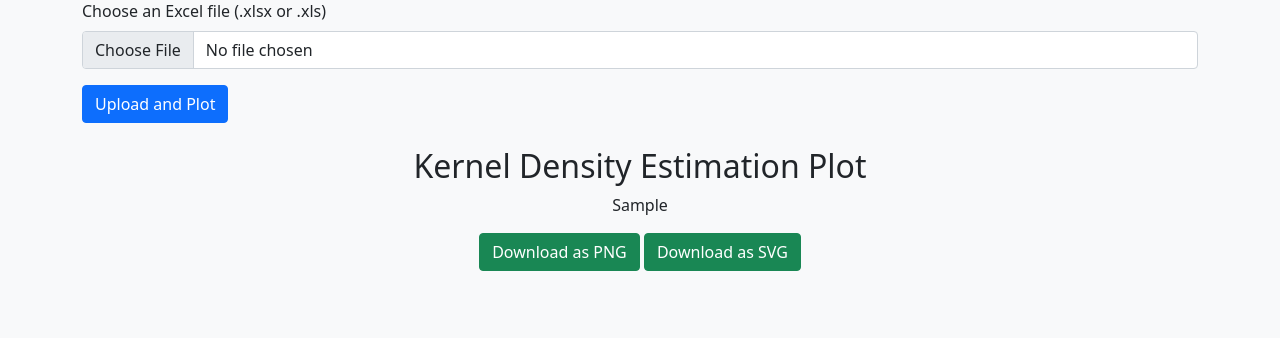
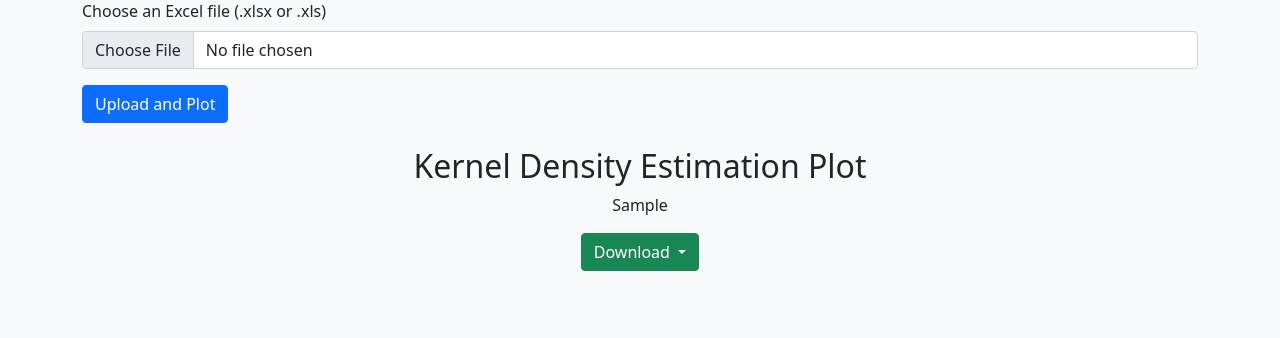
Before and after one commit to nielrya4/DZtools_web, a Flask app: template templates/index.html in a window 1280 px wide. Shown: the part 121-459 px from the top of the page. Run offline with Flask 3, Linux system fonts and the light colour scheme; the template is opened without the code that fills it: most values are stand-ins (such as "Sample title", 1, 10 or a date in 2020).

Commit message:
Added support for PDF and EPS download. Streamlined code including abstracting some functions to libraries Streamlined downloads interface by using a dropdown button instead of 4 buttons.

```diff
--- a/app.py
+++ b/app.py
@@ -1,13 +1,14 @@
 import openpyxl
 import numpy as np
 import secrets
-from io import BytesIO
-from matplotlib.figure import Figure
+import pdp
+import downloads
+import files
 from flask import (Flask, render_template, request, redirect, url_for, flash, Response, session)
 
 
 UPLOAD_FOLDER = 'uploads'                           #Set up some global standards
-ALLOWED_EXTENSIONS = {'xlsx', 'xls'}                #Only accept xlsx and xls files
+
 
 
 app = Flask(__name__)                               #Configure the app to use...
@@ -15,7 +16,7 @@ app.config['UPLOAD_FOLDER'] = UPLOAD_FOLDER         #   the upload folder
 app.config['SECRET_KEY'] = secrets.token_hex(16)    #   and a new secret key for each session
 
 
-@app.route('/', methods=['GET', 'POST'])            #Our main loop
+@app.route('/', methods=['GET', 'POST'])       #Our main loop
 def main():
     graph_data = None                               #Set up a place for our eventual graph data
 
@@ -30,12 +31,12 @@ def main():
             flash('No selected file')               #Say so
             return redirect(request.url)            #And reload
 
-        if file and allowed_file(file.filename):    #If we got a file AND it is allowed,
+        if file and files.allowed_file(file.filename):    #If we got a file AND it is allowed,
             try:                                    #Let's try to...
-                data, sigma = read_excel(file)      #Read the excell file into data and sigma (uncertainty)
+                data, sigma = files.read_excel(file)      #Read the excell file into data and sigma (uncertainty)
                 session['data'] = data              #Store data in the session
                 session['sigma'] = sigma            #Store sigma in the session
-                graph_data = plotKDE(data, sigma)   #Get our x and y coordinates and store them in graph_data
+                graph_data = pdp.plot_pdp(data, sigma)   #Get our x and y coordinates and store them in graph_data
             except ValueError as e:                 #If it fails,
                 flash(str(e))                       #Send an error
                 return redirect(request.url)        #Reload
@@ -43,87 +44,20 @@ def main():
     return render_template('index.html', graph_data=graph_data) #If it passes, add our graph data to index.html
 
 
-def allowed_file(filename):                                     #Checks if the filenames are good or not.
-    return '.' in filename and filename.rsplit('.', 1)[1].lower() in ALLOWED_EXTENSIONS
 
 
-def read_excel(file):                                           #Read in an Excel file, and output data and sigma
-    data = []                                                   #Data is a 1-D array
-    sigma = []                                                  #And so is sigma
-    try:                                                        #Try to read in the data of an excel file
-        wb = openpyxl.load_workbook(file, read_only=True)
-        sheet = wb.active                                       #For every row
-        for row in sheet.iter_rows(min_row=2, values_only=True):
-            data.append(row[0])                                 #Data is the first column
-            sigma.append(row[1])                                #And sigma is the second.  TODO: Make data even columns and sigma odd columns
-    except Exception as e:                                      #If something goes wrong...
-        raise ValueError(f"Error reading Excel file: {e}")      #Throw an error
-    return data, sigma                                          #Otherwise return our arrays of data and sigma
 
 
-def plotKDE(data, sigma):
-    fig = Figure(figsize=(8, 6), dpi=100)                       #Build the graph based on matplotlib's Figure
-    plt = fig.subplots()
-    kde_result = kernel_density_estimation(data, sigma)         #Calculate the (x,y) points from our data and uncertainty
-    x_values = kde_result[:, 0]                                 #Separate x and y values
-    y_values = kde_result[:, 1]
-    plt.plot(x_values, y_values, label='KDE')                   #Plot our graph
-    plt.legend()                                                #Make it have a legend
-    buf = BytesIO()                                             #Declare a temporary buffer
-    fig.savefig(buf, format="svg", bbox_inches="tight")         #Save the figure as SVG
-    data = buf.getvalue().decode("utf-8")
-    return f"<div>{data}</div>"                                 #Decode the svg on the webpage
+@app.route('/download', methods=['GET'])                   #Handles when we tell the backend to download something to the user
+def download_plot():
+    format = request.args.get('format', 'png')
 
+    if format in {'png', 'svg', 'pdf', 'eps'}:
+        return downloads.download_image_from_session(format=format, filename=f'plot.{format}')
+    else:
+        flash('Invalid download format')
+        return redirect(url_for('main'))
 
-def download_image_from_session(format, filename):              #Send an image from the backend to the user
-    data = session.get('data', [])                              #Retrieve our data from the current session
-    sigma = session.get('sigma', 1)                             #And retrieve our uncertainty too
-
-    fig = Figure(figsize=(8, 6), dpi=300)                       #Set up a figure with extremely high resolution
-    plt = fig.subplots()
-    kde_result = kernel_density_estimation(data, sigma)         #Run the density estimator again
-    x_values = kde_result[:, 0]                                 #Get the x
-    y_values = kde_result[:, 1]                                 #And y values
-    plt.plot(x_values, y_values, label='KDE')                   #Plot them
-    plt.legend()                                                #And add a legend
-    buf = BytesIO()                                             #Setup a temporary buffer
-    fig.savefig(buf, format=format, bbox_inches="tight")        #Save our image to the buffer in whatever format we passed in
-    buf.seek(0)                                                 #And send it to the user.
-    return Response(buf, mimetype=f'image/{format}', headers={'Content-Disposition': f'attachment;filename={filename}'})
-
-
-@app.route('/download', methods=['GET'])                        #Handles when we tell the backend to download something to the user
-def download_plot():
-    format = request.args.get('format', 'png')                  #Pass in the prefered format
-
-    if format == 'png':                                         #If it's png, download a png.
-        return download_image_from_session(format='png', filename='plot.png')
-    elif format == 'svg':                                       #Or if it's svg, download an svg
-        return download_image_from_session(format='svg', filename='plot.svg')
-    else:                                                       #Otherwise,
-        flash('Invalid download format')                        #Give an error message
-        return redirect(url_for('upload_file'))                 #And try again
-
-
-def kernel_density_estimation(data, sigma, nsteps=1000):        #Get x and y points from a kernel density calculation
-    result = np.zeros((nsteps, 2))                              #Create a new 2-D array of doubles called results
-    x = np.linspace(min(data) - 2 * max(sigma),                 #Create an array of doubles called x, whose bounds are
-                    max(data) + 2 * max(sigma),                 #   determined by the min and max of the data, along with
-                    nsteps)                                     #   our uncertainty (sigma)
-    y = np.zeros(nsteps)                                        #Create an array of doubles called y
-    N = len(data)                                               #Number of data points
-                                                                #Check if sigma is a single value and convert it to a list
-    sigma = [sigma] if not isinstance(sigma, (list, tuple, np.ndarray)) else sigma
-
-    for i in range(N):                                          #For every data point...
-        for s in sigma:                                         #For every uncertainty...
-            y = (y + 1.0 / N *                                  #Turn kernel density into X and Y points
-                 (1.0 / (np.sqrt(2 * np.pi) * s)) *
-                 np.exp(-(x - data[i]) ** 2 / (2 * s ** 2)))
-
-    result[:, 0] = x                                            #Set half of the 2-D array to x values,
-    result[:, 1] = y                                            #And set the other half to y values
-    return result                                               #Return the entire array
 
 
 if __name__ == '__main__':                                      #If we are the program being called,
--- /dev/null
+++ b/files.py
@@ -0,0 +1,22 @@
+import openpyxl
+
+
+ALLOWED_EXTENSIONS = {'xlsx', 'xls'}                #Only accept xlsx and xls files
+
+
+def allowed_file(filename):                                     #Checks if the filenames are good or not.
+    return '.' in filename and filename.rsplit('.', 1)[1].lower() in ALLOWED_EXTENSIONS
+
+
+def read_excel(file):                                           #Read in an Excel file, and output data and sigma
+    data = []                                                   #Data is a 1-D array
+    sigma = []                                                  #And so is sigma
+    try:                                                        #Try to read in the data of an excel file
+        wb = openpyxl.load_workbook(file, read_only=True)
+        sheet = wb.active                                       #For every row
+        for row in sheet.iter_rows(min_row=2, values_only=True):
+            data.append(row[0])                                 #Data is the first column
+            sigma.append(row[1])                                #And sigma is the second.  TODO: Make data even columns and sigma odd columns
+    except Exception as e:                                      #If something goes wrong...
+        raise ValueError(f"Error reading Excel file: {e}")      #Throw an error
+    return data, sigma                                          #Otherwise return our arrays of data and sigma
--- a/templates/index.html
+++ b/templates/index.html
@@ -23,11 +23,19 @@
             <div class="text-center">
                 <h2 class="mt-4">Kernel Density Estimation Plot</h2>
                 <div>{{ graph_data|safe }}</div>
-
                 <!-- Download buttons -->
                 <div class="mt-3">
-                    <a href="/download?format=png" class="btn btn-success">Download as PNG</a>
-                    <a href="/download?format=svg" class="btn btn-success">Download as SVG</a>
+                    <div class="btn-group">
+                        <button type="button" class="btn btn-success dropdown-toggle" data-bs-toggle="dropdown" aria-expanded="false">
+                            Download
+                        </button>
+                        <ul class="dropdown-menu">
+                            <li><a class="dropdown-item" href="/download?format=png">PNG</a></li>
+                            <li><a class="dropdown-item" href="/download?format=svg">SVG</a></li>
+                            <li><a class="dropdown-item" href="/download?format=pdf">PDF</a></li>
+                            <li><a class="dropdown-item" href="/download?format=eps">EPS</a></li>
+                        </ul>
+                    </div>
                 </div>
             </div>
         {% endif %}
```
Also changed, not shown: downloads.py (added, +32 -0 lines), pdp.py (added, +36 -0 lines).
